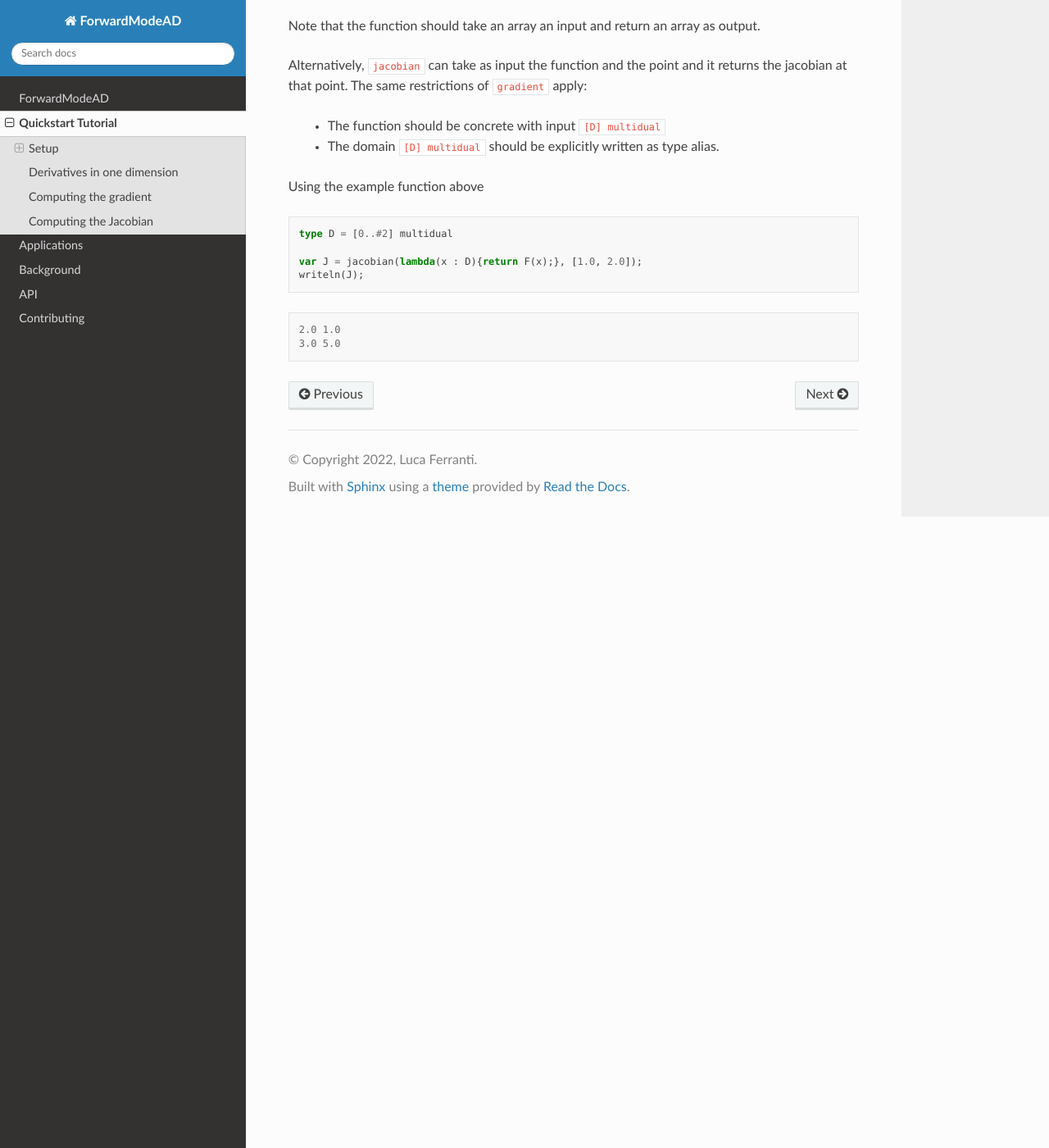
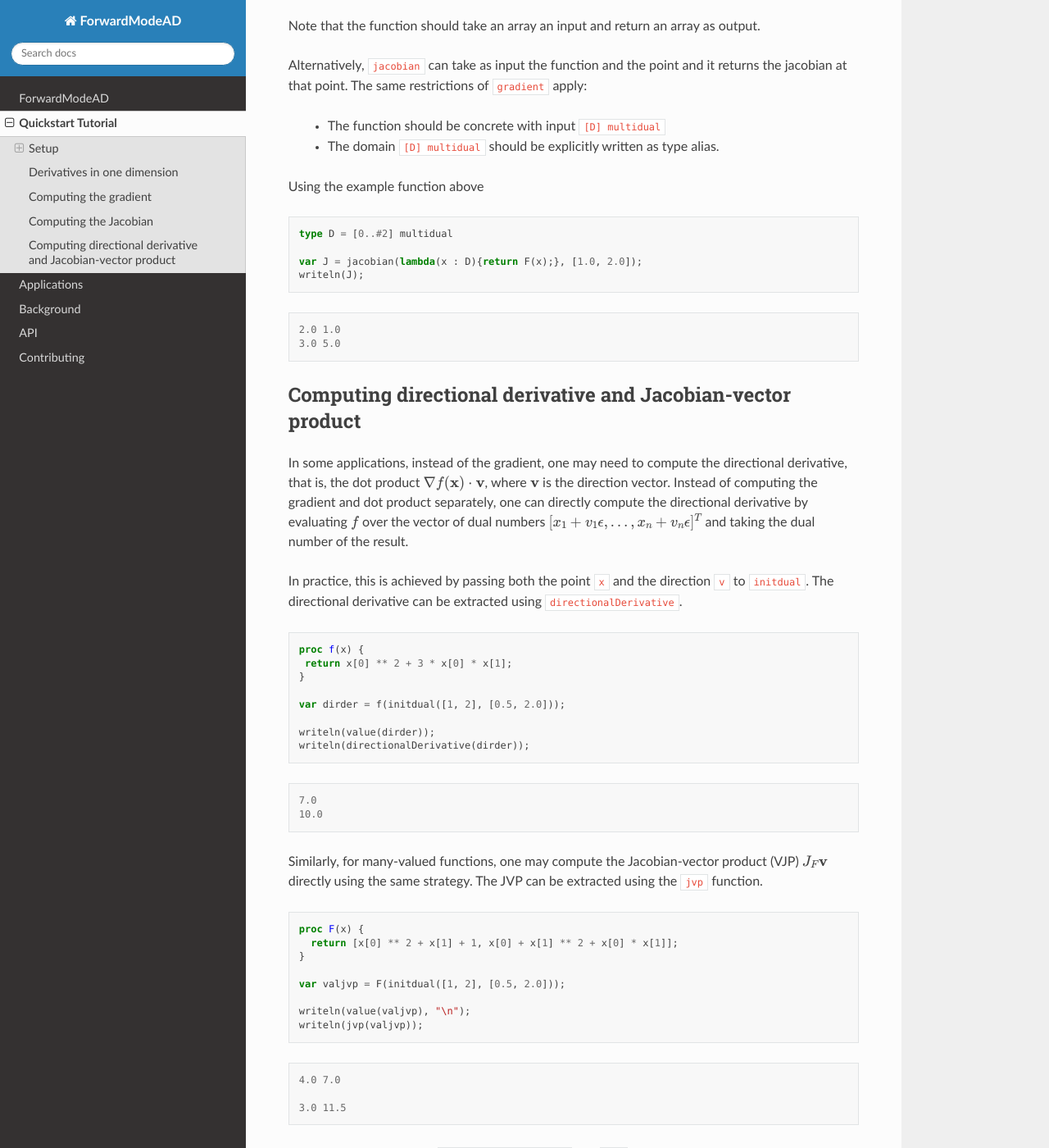
Before and after one commit to lucaferranti/ForwardModeAD, a Sphinx documentation site: the page built from docs/source/tutorial.rst, in a window 1280 px wide and 1400 px high, scrolled down 3278 px. Shown: the whole window at 82% size. Built offline with Sphinx 7.4.7 and the Read the Docs theme 2.0.0, drawn with Linux system fonts in a browser that asks for light colours; some of the changed text lies outside the part shown.

Commit message:
add support for directional derivative and jvp (#9)
* add support for directional derivative and jvp

* add documentation and support for lambdas

* punctuation is important

```diff
--- a/docs/source/tutorial.rst
+++ b/docs/source/tutorial.rst
@@ -138,7 +138,7 @@ Next, we can compute the gradient similarly to before
 Computing the Jacobian
 **********************
 
-For many-variables manyvalued functions :math:`f:\mathbb{R}^m\rightarrow\mathbb{R}^n` we can compute the Jacobian :math:`J_f`. Both methods described so far still apply.
+For many-variables manyvalued functions :math:`F:\mathbb{R}^m\rightarrow\mathbb{R}^n` we can compute the Jacobian :math:`J_F`. Both methods described so far still apply.
 
 Using ``initdual`` the strategy is very similar to before, except that now the Jacobian should be extracted using the ``jacobian`` function.
 
@@ -181,3 +181,66 @@ Using the example function above
 
     2.0 1.0
     3.0 5.0
+
+Computing directional derivative and Jacobian-vector product
+************************************************************
+
+In some applications, instead of the gradient, one may need to compute the directional derivative, that is, the dot product :math:`\nabla f(\mathbf{x})\cdot \mathbf{v}`, where :math:`\mathbf{v}` is the direction vector.
+Instead of computing the gradient and dot product separately, one can directly compute the directional derivative by evaluating :math:`f` over the vector of dual numbers :math:`[x_1+v_1\epsilon,\ldots,x_n+v_n\epsilon]^T` and taking the dual number of the result.
+
+In practice, this is achieved by passing both the point ``x`` and the direction ``v`` to ``initdual``.
+The directional derivative can be extracted using ``directionalDerivative``.
+
+.. code-block:: chapel
+
+   proc f(x) {
+    return x[0] ** 2 + 3 * x[0] * x[1];
+   }
+
+   var dirder = f(initdual([1, 2], [0.5, 2.0]));
+
+   writeln(value(dirder));
+   writeln(directionalDerivative(dirder));
+
+.. code-block::
+
+   7.0
+   10.0
+
+Similarly, for many-valued functions, one may compute the Jacobian-vector product (VJP) :math:`J_F\mathbf{v}` directly using the same strategy. The JVP can be extracted using the ``jvp`` function.
+
+.. code-block:: chapel
+
+  proc F(x) {
+    return [x[0] ** 2 + x[1] + 1, x[0] + x[1] ** 2 + x[0] * x[1]];
+  }
+
+  var valjvp = F(initdual([1, 2], [0.5, 2.0]));
+
+  writeln(value(valjvp), "\n");
+  writeln(jvp(valjvp));
+
+.. code-block::
+
+   4.0 7.0
+
+   3.0 11.5
+
+As for the previous cases, ``directionalDerivative`` and ``jvp`` can also take a function as input.
+Similarly to ``gradient`` and ``jacobian``, the function passed cannot be generic and the domain must be written down as a type variable.
+
+.. code-block:: chapel
+
+   type D = [0..#2] dual;
+
+   var dirder = directionalDerivative(lambda(x: D) {return f(x);}, [1, 2], [0.5, 2.0]);
+       Jv     = jvp(lambda(x: D) {return F(x);}, [1, 2], [0.5, 2.0]);
+
+   writeln(dirder, "\n");
+   writeln(Jv);
+
+.. code-block::
+
+   10.0
+
+   3.0 11.5
```
Also changed, not shown: docs/source/api/differentiation.rst (+31 -1 lines), 3 other files.
